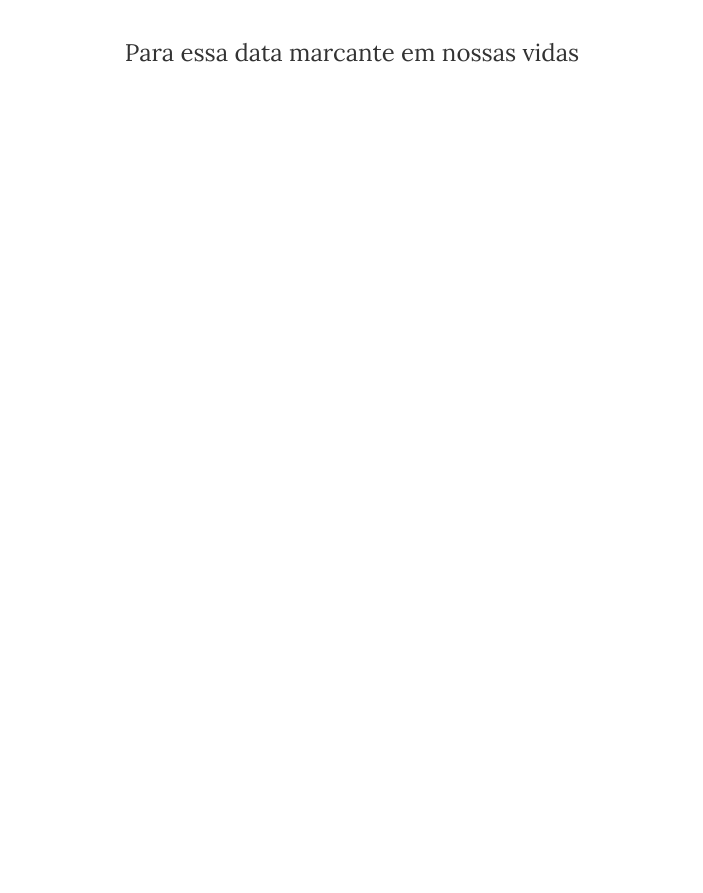
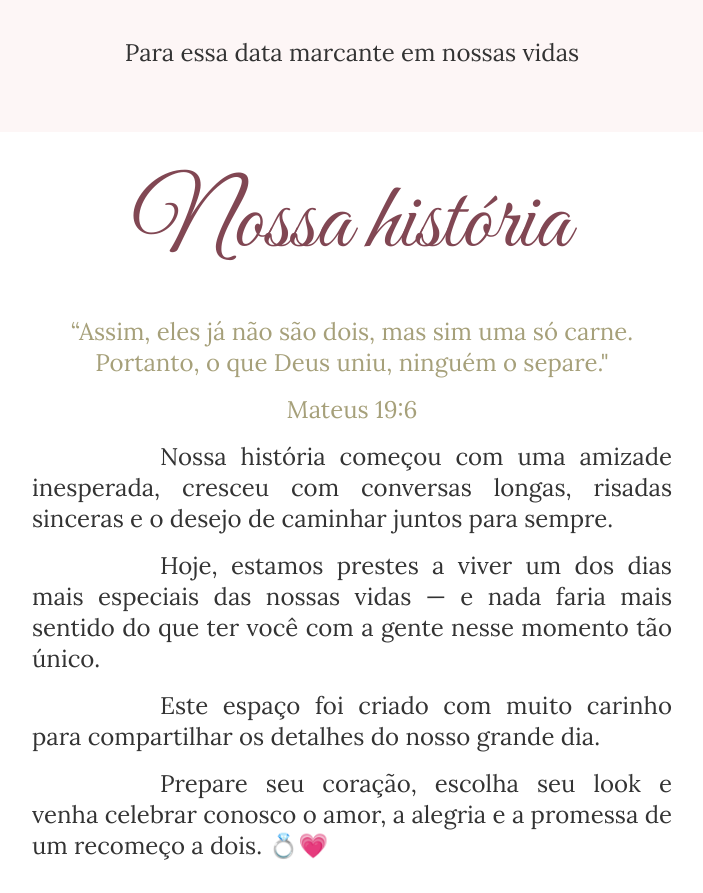
Before and after one commit to davieluiza/casamentodavieluiza, a React (Create React App) app: page / in a window 1280 px wide. Shown: the part 1140-2033 px from the top of the page, without its empty margins (288-991 px from the left). Before the commit the page ends 1272 px from the top, so only its background shows below. Built offline with nearby package versions, Linux system fonts and the light colour scheme.

Commit message:
Nossa história adicionado

```diff
--- a/src/App.js
+++ b/src/App.js
@@ -1,6 +1,7 @@
 import WeddingDate from "./Sections/WeddingDate";
 import Header from "./Sections/Header";
 import ImageSection from "./Sections/ImageSection";
+import { History } from "./Sections/History";
 
 function App() {
   return (
@@ -11,6 +12,7 @@ function App() {
       <main>
         <ImageSection />
         <WeddingDate />
+        <History />
       </main>
     </div>
   );
--- /dev/null
+++ b/src/Components/Space/index.js
@@ -0,0 +1,5 @@
+import React from "react";
+
+export const Space = ({ space }) => {
+  return <div style={{ margin: space }}></div>;
+};
--- a/src/Components/Text/index.js
+++ b/src/Components/Text/index.js
@@ -3,7 +3,7 @@ import "./styles.css";
 
 export const Text = (props) => {
   return (
-    <p className="text" style={{ color: props.color }}>
+    <p className="text" style={{ color: props.color, textIndent: props.textIndent}}>
       {props.children}
     </p>
   );
--- a/src/Components/Text/styles.css
+++ b/src/Components/Text/styles.css
@@ -2,6 +2,7 @@
     font-family: "Lora", sans-serif;
     color: #333333;
     font-size: 1.5rem;
+    text-align: justify;
 }
 
 @media(max-width: 600px){
--- a/src/Sections/History/index.js
+++ b/src/Sections/History/index.js
@@ -1,7 +1,39 @@
-import React from 'react'
+import React from "react";
+import "./styles.css";
+import { Text } from "../../Components/Text";
+import { Space } from "../../Components/Space";
 
 export const History = () => {
+  const textIndent = window.innerWidth < 600 ? "2rem" : "8rem";
+
   return (
-    <div></div>
-  )
-}
+    <div className="history">
+      <h1 className="title">Nossa história</h1>
+      <p className="verse">
+        “Assim, eles já não são dois, mas sim uma só carne. Portanto, o que Deus
+        uniu, ninguém o separe."
+      </p>
+      <p className="verse">Mateus 19:6</p>
+      <Text textIndent={textIndent}>
+        Nossa história começou com uma amizade inesperada, cresceu com conversas
+        longas, risadas sinceras e o desejo de caminhar juntos para sempre.{" "}
+      </Text>
+      <Space space={"0.5rem"} />
+      <Text textIndent={textIndent}>
+        Hoje, estamos prestes a viver um dos dias mais especiais das nossas
+        vidas — e nada faria mais sentido do que ter você com a gente nesse
+        momento tão único.
+      </Text>
+      <Space space={"0.5rem"} />
+      <Text textIndent={textIndent}>
+        Este espaço foi criado com muito carinho para compartilhar os detalhes
+        do nosso grande dia.
+      </Text>
+      <Space space={"0.5rem"} />
+      <Text textIndent={textIndent} >
+        Prepare seu coração, escolha seu look e venha celebrar conosco o amor, a
+        alegria e a promessa de um recomeço a dois. 💍💗
+      </Text>
+    </div>
+  );
+};
--- a/src/Sections/History/styles.css
+++ b/src/Sections/History/styles.css
@@ -0,0 +1,36 @@
+.history{
+    background-color: #fff;
+    padding: 2rem 20rem;
+    display: flex;
+    flex-direction: column;
+    justify-content: center;
+    align-items: center;
+}
+
+.title{
+    font-size: 6rem;
+    color: #814753;
+    margin-bottom: 2rem;
+}
+
+.verse{
+    font-family: "Lora", sans-serif;
+    font-size: 1.5rem;
+    text-align: center;
+    color: #A6A07A;
+    margin-bottom: 1rem;
+}
+
+@media(max-width: 600px){
+    .history{
+        padding: 1rem 2rem;
+    }
+
+    .title{
+        font-size: 3rem;
+    }
+
+    .verse{
+        font-size: 0.75rem;
+    }
+}
--- a/src/index.css
+++ b/src/index.css
@@ -7,4 +7,5 @@
 html, body {
   margin: 0;
   padding: 0;
+  background-color: #FDF6F6;
 }
```
